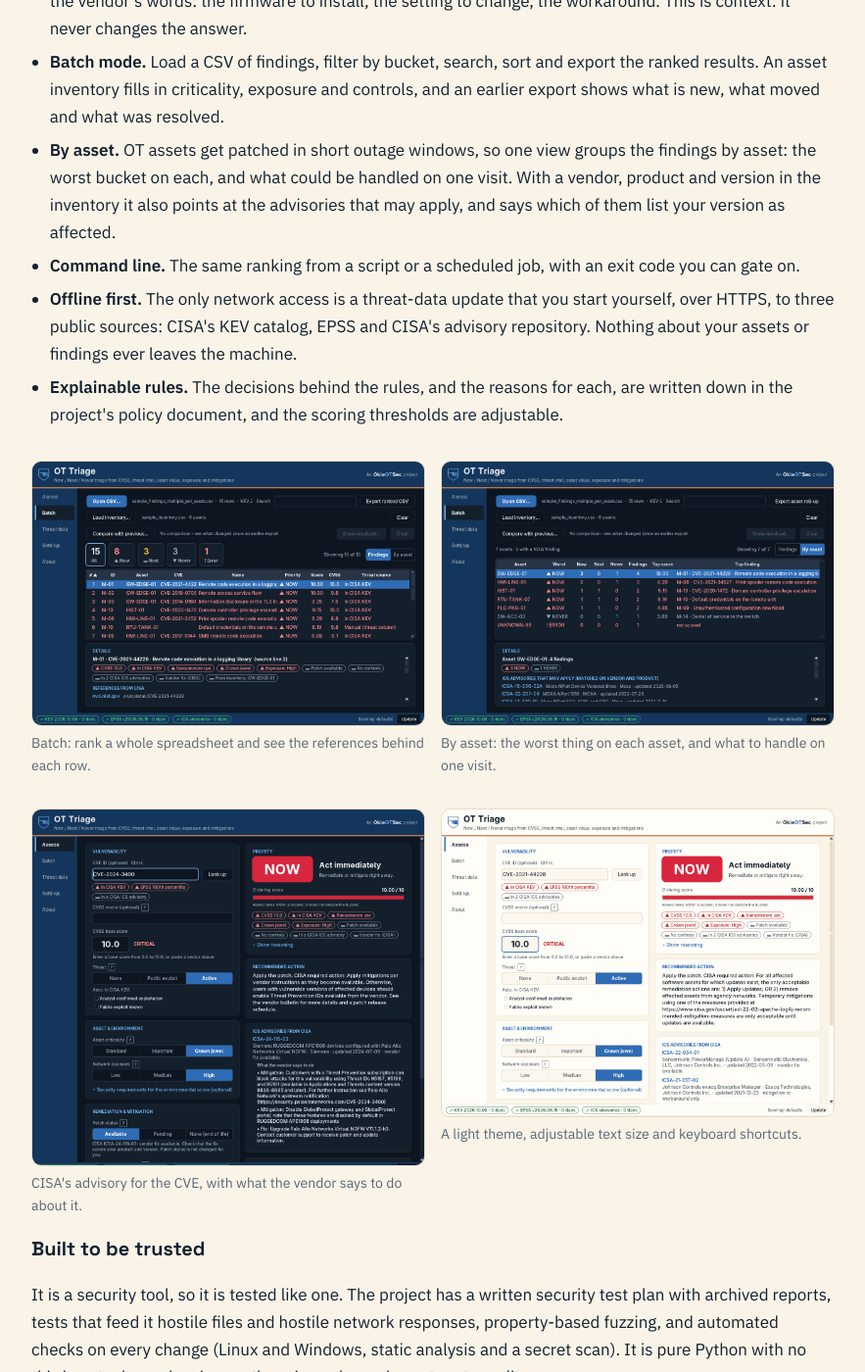
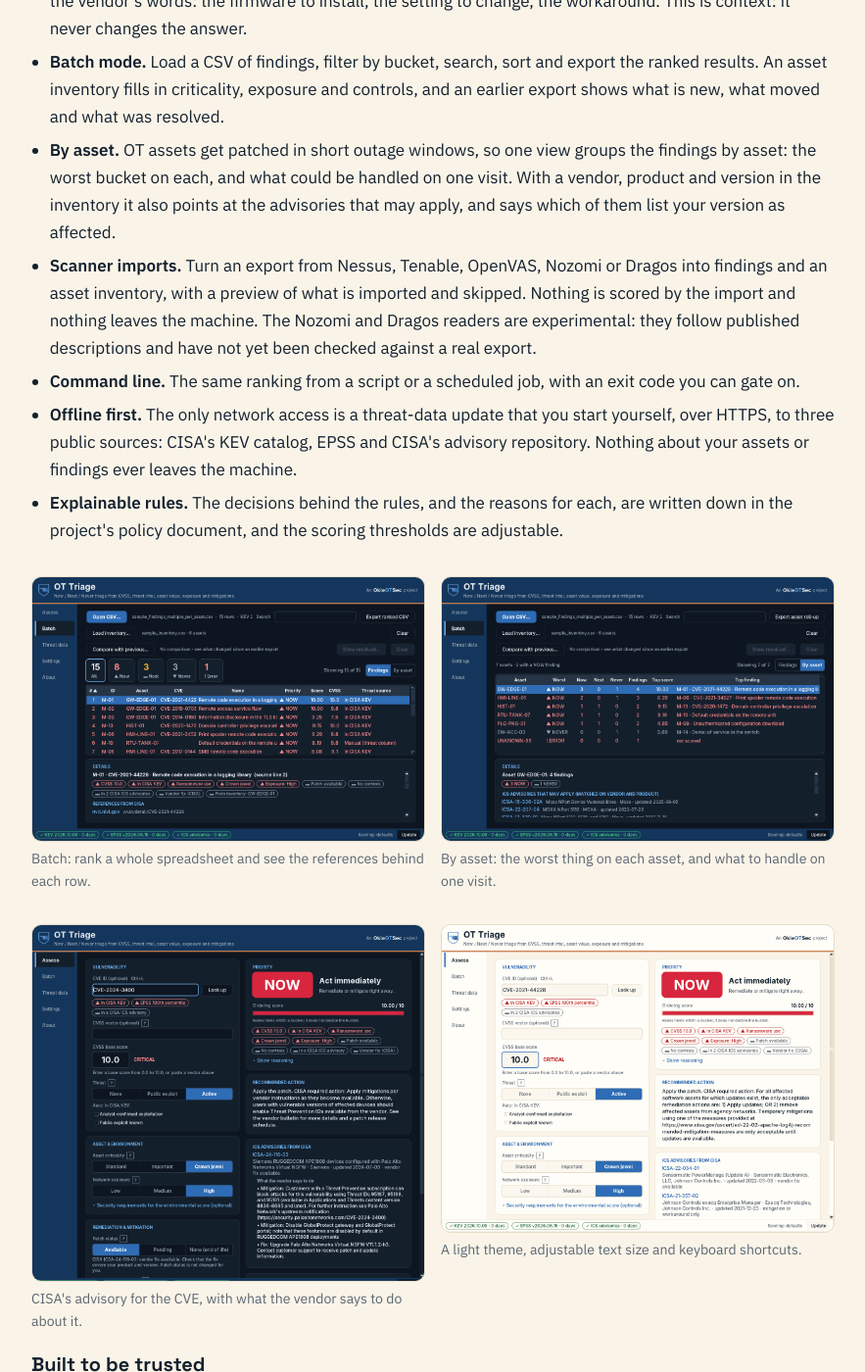
Before and after one commit to okieotsec/okieotsec.github.io, a Jekyll site: the page built from projects.md, in a window 1280 px wide and 1400 px high, scrolled down 1448 px. Shown: the whole window at 98% size, without its empty margins (198-1081 px from the left). Built offline with Jekyll 4.4.1, drawn with Linux system fonts in a browser that asks for light colours; some of the changed text lies outside the part shown.

Commit message:
Projects: current version 0.9.0, scanner imports and the build attestation (#8)
Co-authored-by: Claude Sonnet 5.5 <noreply@anthropic.com>

```diff
--- a/projects.md
+++ b/projects.md
@@ -25,6 +25,7 @@ You give it a CVSS score or a full CVSS vector, optionally a CVE, and what you k
   <li><strong>CISA ICS advisories.</strong> Shows which of CISA's published ICS advisories name a CVE, with a link to each one, what it says about a fix (a vendor fix, a mitigation only, or nothing yet) and the vendor's own steps in the vendor's words: the firmware to install, the setting to change, the workaround. This is context: it never changes the answer.</li>
   <li><strong>Batch mode.</strong> Load a CSV of findings, filter by bucket, search, sort and export the ranked results. An asset inventory fills in criticality, exposure and controls, and an earlier export shows what is new, what moved and what was resolved.</li>
   <li><strong>By asset.</strong> OT assets get patched in short outage windows, so one view groups the findings by asset: the worst bucket on each, and what could be handled on one visit. With a vendor, product and version in the inventory it also points at the advisories that may apply, and says which of them list your version as affected.</li>
+  <li><strong>Scanner imports.</strong> Turn an export from Nessus, Tenable, OpenVAS, Nozomi or Dragos into findings and an asset inventory, with a preview of what is imported and skipped. Nothing is scored by the import and nothing leaves the machine. The Nozomi and Dragos readers are experimental: they follow published descriptions and have not yet been checked against a real export.</li>
   <li><strong>Command line.</strong> The same ranking from a script or a scheduled job, with an exit code you can gate on.</li>
   <li><strong>Offline first.</strong> The only network access is a threat-data update that you start yourself, over HTTPS, to three public sources: CISA's KEV catalog, EPSS and CISA's advisory repository. Nothing about your assets or findings ever leaves the machine.</li>
   <li><strong>Explainable rules.</strong> The decisions behind the rules, and the reasons for each, are written down in the project's policy document, and the scoring thresholds are adjustable.</li>
@@ -62,7 +63,7 @@ The Now / Next / Never categories come from the framing Dragos has used in its a
 
 ### Get it
 
-The current version is **0.8.0**. Each [release]({{ site.links.ot_triage }}/releases/latest) has a portable bundle (`ot-triage-0.8.0.zip`) with a checksum file next to it. Unzip it anywhere and, on Windows, double-click **OT Triage.pyw**; everywhere else run `python3 ot_triage_gui.py`. It needs Python 3.12 or newer with Tkinter, and nothing else: no third-party packages and no `.exe`. The bundle is reproducible, so anyone can rebuild it from the tag and compare the checksum.
+The current version is **0.9.0**. Each [release]({{ site.links.ot_triage }}/releases/latest) has a portable bundle (`ot-triage-0.9.0.zip`) with a checksum file next to it. Unzip it anywhere and, on Windows, double-click **OT Triage.pyw**; everywhere else run `python3 ot_triage_gui.py`. It needs Python 3.12 or newer with Tkinter, and nothing else: no third-party packages and no `.exe`. The bundle is reproducible, so anyone can rebuild it from the tag and compare the checksum, and from 0.9.0 on it carries a signed build attestation that `gh attestation verify` can check.
 
 If you are looking for places to learn more about OT security, there is also a [curated list of free OT/ICS resources]({{ '/resources/' | relative_url }}).
 
```
